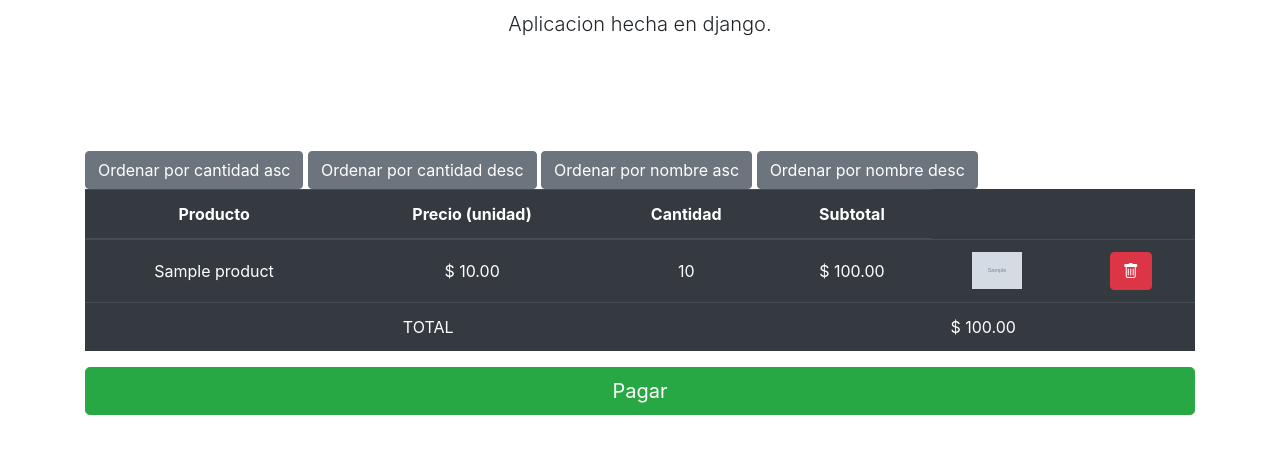
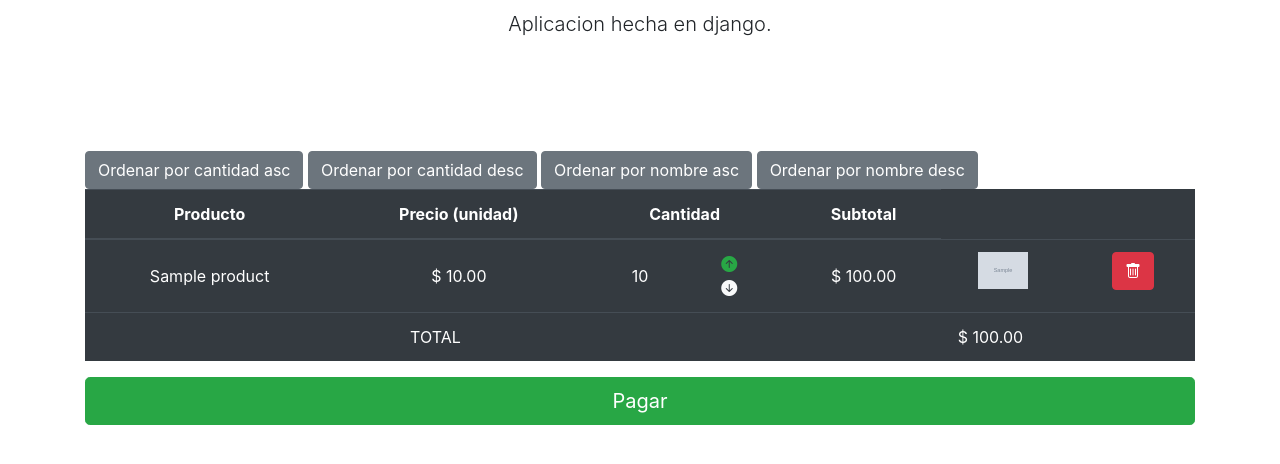
Before and after one commit to gaston38kpo/Tzuzulcode-TiendaMessirvEcommerce, a Django app: page /cart/ in a window 1280 px wide. Shown: the part 186-650 px from the top of the page. Run offline with Django 3.2, Linux system fonts and the light colour scheme; a user stored in the database is signed in; tables that the repository leaves empty hold one stand-in row (values such as "Sample post"); grey boxes marked "Sample" are stand-in pictures; some libraries are stand-ins or nearby versions.

Commit message:
Adding cart buttons to add or remove one product and functionality

```diff
--- a/cart/views.py
+++ b/cart/views.py
@@ -137,3 +137,19 @@ def add_order(request):
     #TODO:Incluir lógica para descontar del inventario
 
     return redirect('orders')
+
+
+def add_remove_one_product(request, quantity_func, product_id):
+    cart = Cart.objects.filter(user=request.user).get()
+    cart_product = CartProduct.objects.filter(cart_fk=cart.id, product_fk = product_id)
+    product = Product.objects.filter(id=product_id)
+
+    quantity = cart_product.get().quantity
+    if quantity_func == "add_product":
+        if quantity < product.get().stock:
+            cart_product.update(quantity=quantity+1)
+    elif quantity_func == "remove_product":
+        if quantity > 1:
+            cart_product.update(quantity=quantity-1)
+
+    return redirect('cart')
--- a/templates/cart.html
+++ b/templates/cart.html
@@ -60,7 +60,25 @@
                 <tr>
                     <td class= "align-middle" scope="row">{{ product_cart.product_fk.name }}</td>
                     <td class= "align-middle" scope="row"> $ {{ product_cart.product_fk.price }}</td>
-                    <td class= "align-middle" scope="row">{{ product_cart.quantity }}</td>
+                    <td class= "align-middle">
+                        <div class="container">
+                            <div class="row align-items-center">
+                                <div class="col-6">
+                                    {{ product_cart.quantity }}
+                                </div>
+                                <div class="col-6">
+                                    <div class="btn-group-vertical" role="group">
+                                        <a  href="{% url 'add_remove_one_product' 'add_product' product_cart.product_fk.id %}" class="text-success">
+                                            <i class="bi bi-arrow-up-circle-fill"></i>
+                                        </a>
+                                        <a  href="{% url 'add_remove_one_product' 'remove_product' product_cart.product_fk.id %}" class="text-light">
+                                            <i class="bi bi-arrow-down-circle-fill"></i>
+                                        </a>
+                                    </div>
+                                </div>
+                            </div>
+                        </div>
+                    </td>
                     <td class= "align-middle" scope="row"> $ {{ product_cart.subtotal }}</td>
                     <td>
                         <div class="row align-items-center">
--- a/tienda_messirve_commerce/urls.py
+++ b/tienda_messirve_commerce/urls.py
@@ -21,7 +21,7 @@ from usuarios.views import home_view
 from usuarios.views import login_view
 from usuarios.views import logout_view
 from usuarios.views import register_view
-from cart.views import add_product_to_cart
+from cart.views import add_product_to_cart, add_remove_one_product
 from cart.views import add_order, cart_view
 from cart.views import delete_product_from_cart
 from cart.views import sort_cart_products
@@ -42,6 +42,8 @@ urlpatterns = [
     path('cart/del/<int:cart_product_id>/', delete_product_from_cart, name='delete_product_from_cart'),
     path('cart/sort/<str:sort>/', sort_cart_products, name='sort_cart_products'),
     path('cart/add_order', add_order, name='add_order'),
+    path('cart/add_remove_one_product/<str:quantity_func>/<str:product_id>/', add_remove_one_product, name='add_remove_one_product'),
+
 
     path('orders/', order_view, name='orders')
 ] + static(settings.STATIC_URL)
```
